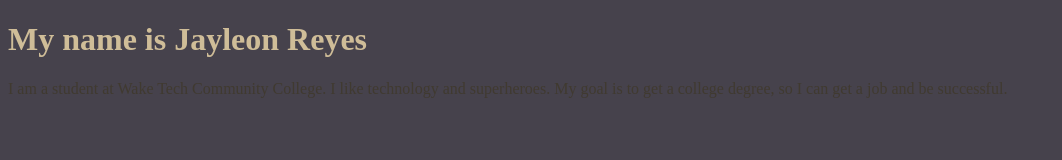
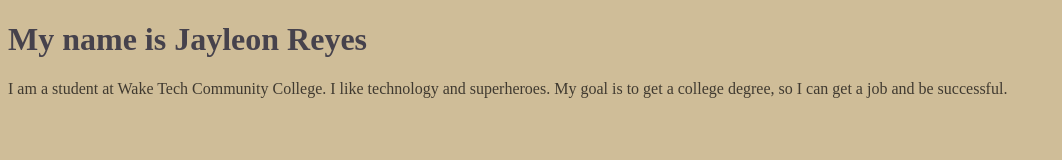
Before and after one commit to JayleonReyes/JayleonReyes.github.io, a plain HTML site: page index.html in a window 1280 px wide. Shown: the whole page, without its empty margins (0-1062 px from the left). Drawn offline with Linux system fonts and the light colour scheme.

Commit message:
Update index.html

```diff
--- a/index.html
+++ b/index.html
@@ -4,10 +4,10 @@
 <title>My Personal Introduction</title>
 <style>
 body{
-     background-color:#46424C;
+     background-color:#CFBD98;
 }
 h1{
-     color:#CFBD98;
+     color:#46424C;
 }
 p{
      color:#403A30;
```
